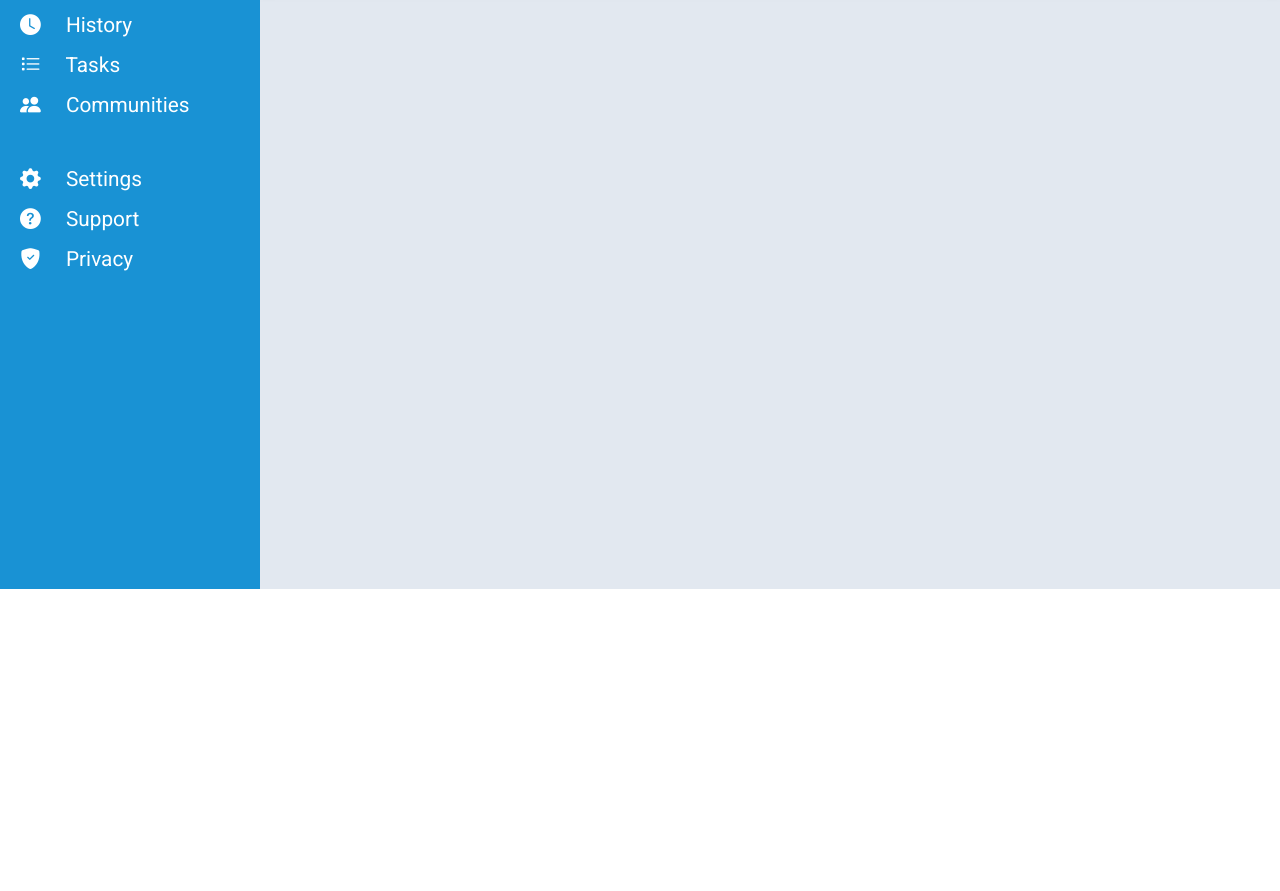
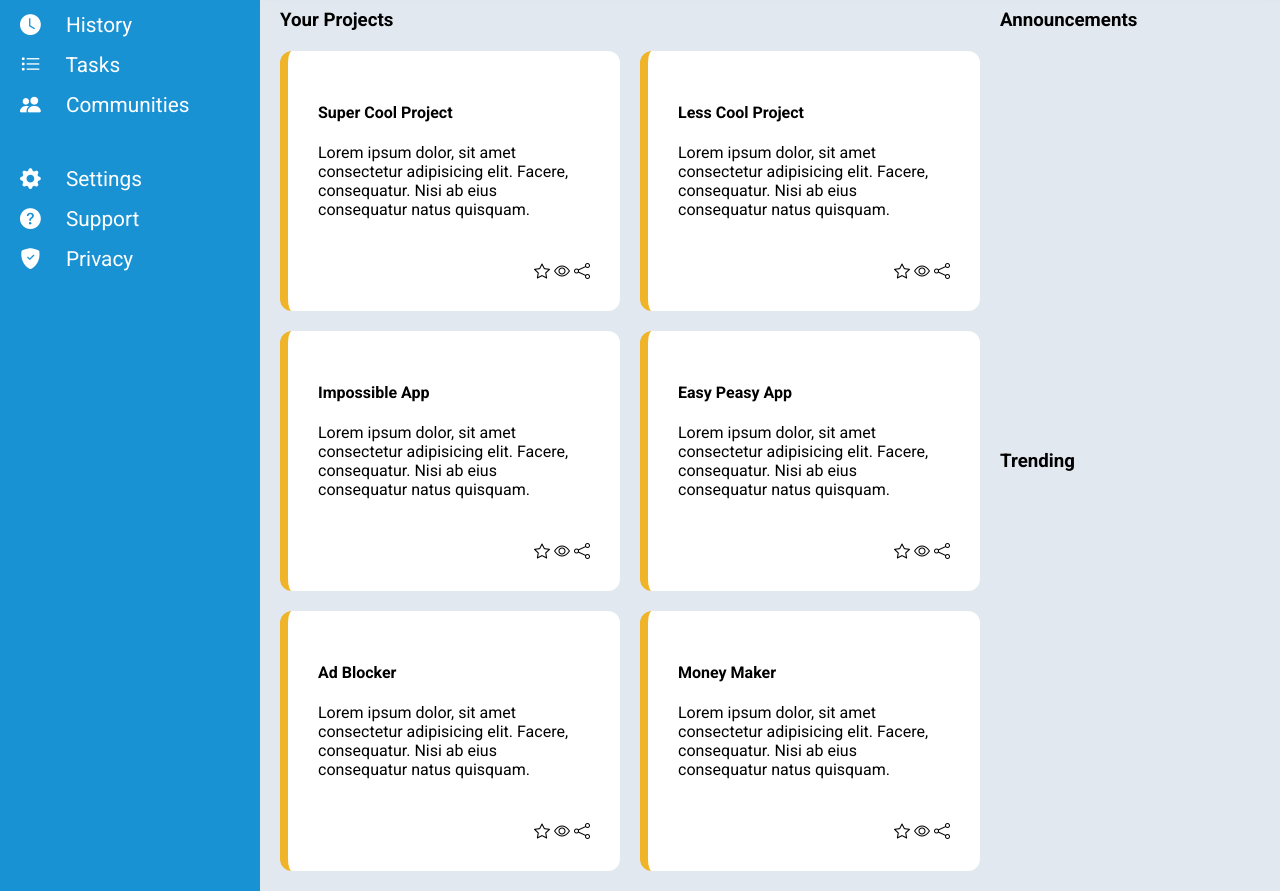
Before and after one commit to smandoki/admin-dashboard, a plain HTML site: page index.html in a window 1280 px wide. Shown: the part 211-1102 px from the top of the page. Before the commit the page ends 800 px from the top, so only its background shows below. Drawn offline with nearby package versions, Linux system fonts and the light colour scheme.

Commit message:
Complete projects section
Added placeholder cards and completed styling them

```diff
--- a/index.html
+++ b/index.html
@@ -83,7 +83,72 @@
 </aside>
 
 <div class="main-content">
+    <div class="project-section">
+        <h3>Your Projects</h3>
+        <div class="projects">
+            <div class="project-card">
+                <p><h4>Super Cool Project</h4>Lorem ipsum dolor, sit amet consectetur adipisicing elit. Facere, consequatur. Nisi ab eius consequatur natus quisquam.</p>
+                <div class="icons">
+                    <i class="bi bi-star"></i>
+                    <i class="bi bi-eye"></i>
+                    <i class="bi bi-share"></i>
+                </div>
+            </div>
 
+            <div class="project-card">
+                <p><h4>Less Cool Project</h4>Lorem ipsum dolor, sit amet consectetur adipisicing elit. Facere, consequatur. Nisi ab eius consequatur natus quisquam.</p>
+                <div class="icons">
+                    <i class="bi bi-star"></i>
+                    <i class="bi bi-eye"></i>
+                    <i class="bi bi-share"></i>
+                </div>
+            </div>
+
+            <div class="project-card">
+                <p><h4>Impossible App</h4>Lorem ipsum dolor, sit amet consectetur adipisicing elit. Facere, consequatur. Nisi ab eius consequatur natus quisquam.</p>
+                <div class="icons">
+                    <i class="bi bi-star"></i>
+                    <i class="bi bi-eye"></i>
+                    <i class="bi bi-share"></i>
+                </div>
+            </div>
+
+            <div class="project-card">
+                <p><h4>Easy Peasy App</h4>Lorem ipsum dolor, sit amet consectetur adipisicing elit. Facere, consequatur. Nisi ab eius consequatur natus quisquam.</p>
+                <div class="icons">
+                    <i class="bi bi-star"></i>
+                    <i class="bi bi-eye"></i>
+                    <i class="bi bi-share"></i>
+                </div>
+            </div>
+
+            <div class="project-card">
+                <p><h4>Ad Blocker</h4>Lorem ipsum dolor, sit amet consectetur adipisicing elit. Facere, consequatur. Nisi ab eius consequatur natus quisquam.</p>
+                <div class="icons">
+                    <i class="bi bi-star"></i>
+                    <i class="bi bi-eye"></i>
+                    <i class="bi bi-share"></i>
+                </div>
+            </div>
+
+            <div class="project-card">
+                <p><h4>Money Maker</h4>Lorem ipsum dolor, sit amet consectetur adipisicing elit. Facere, consequatur. Nisi ab eius consequatur natus quisquam.</p>
+                <div class="icons">
+                    <i class="bi bi-star"></i>
+                    <i class="bi bi-eye"></i>
+                    <i class="bi bi-share"></i>
+                </div>
+            </div>
+        </div>
+    </div>
+
+    <div class="announcement-section">
+        <h3>Announcements</h3>
+    </div>
+
+    <div class="trending-section">
+        <h3>Trending</h3>
+    </div>
 </div>
 
 </body>
--- a/style.css
+++ b/style.css
@@ -133,3 +133,41 @@ button {
     height: 2.8rem;
     border-radius: 25px;
 }
+
+.main-content {
+    display: grid;
+    grid-template-columns: 1fr 260px;
+    grid-template-rows: 1fr 1fr;
+    padding: 20px;
+    gap: 20px;
+}
+
+.project-section {
+    grid-row: 1 / 3;
+    grid-column: 1 / 2;
+}
+
+.projects {
+    display: grid;
+    gap: 20px;
+    grid-template-columns: repeat(auto-fit, minmax(250px, 1fr));
+}
+
+.project-card {
+    background-color: white;
+    height: 200px;
+    padding: 30px;
+    border-radius: 12px;
+    display: flex;
+    flex-direction: column;
+    justify-content: space-between;
+    border-left: 8px solid var(--card-accent-color);
+}
+
+.icons {
+    text-align: right;
+}
+
+.main-content h3 {
+    margin-bottom: 20px;
+}
```
